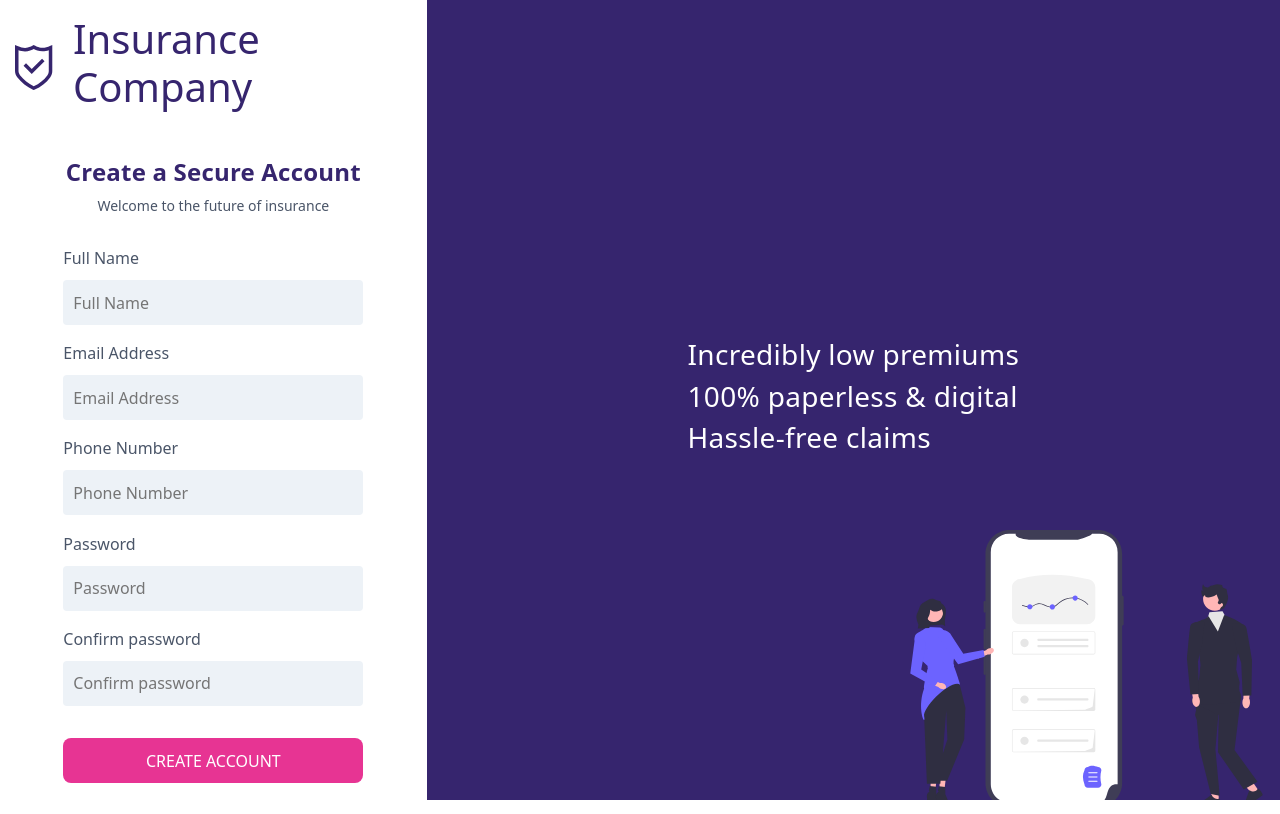
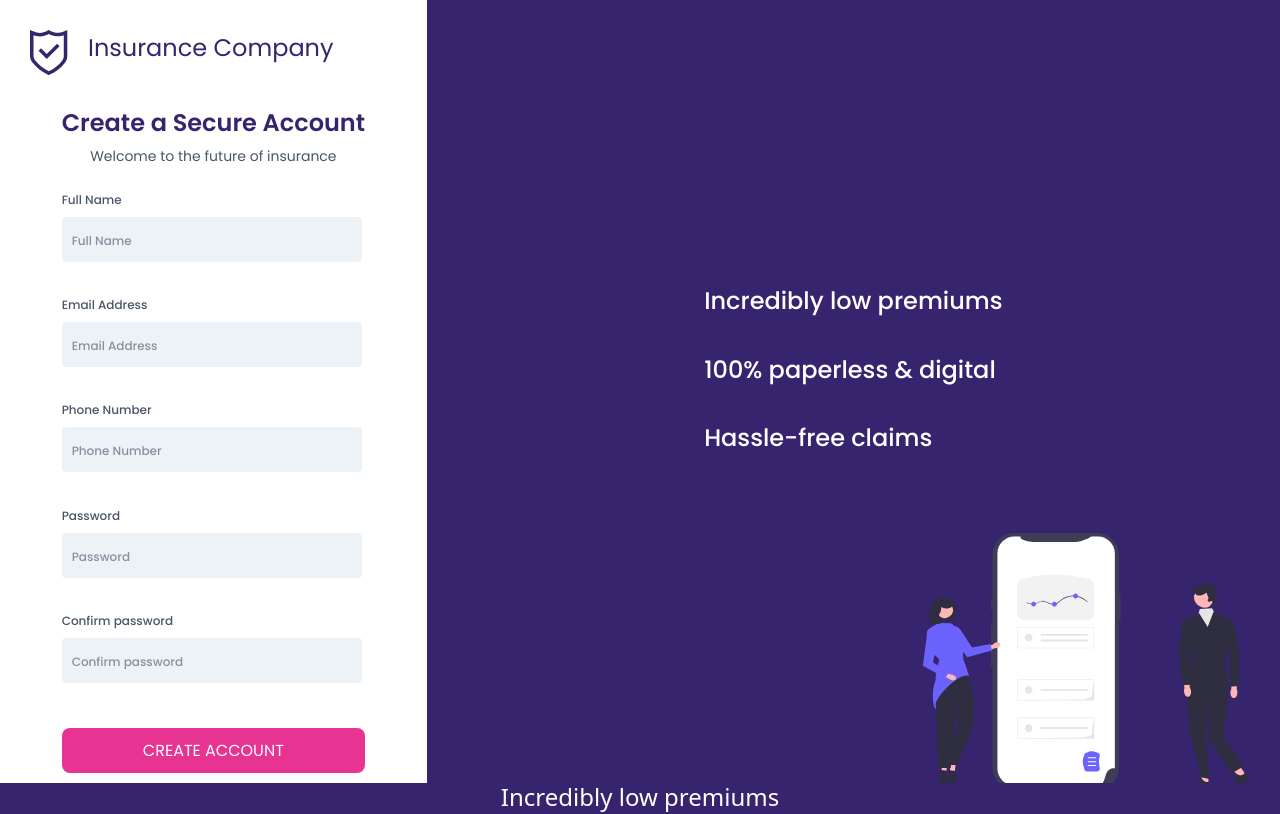
Before and after one commit to nirmal-velu/crm_ui-application, a React (Create React App) app: page /register in a window 1280 px wide. Shown: the top 814 px of the page. Built offline with nearby package versions, Linux system fonts and the light colour scheme.

Commit message:
fixed alignments

```diff
--- a/src/components/Register.css
+++ b/src/components/Register.css
@@ -1,17 +1,13 @@
-/* .register-screen {
-    height: 100vh;
-    width: 100%;
-    margin: 0%;
-    padding: 0%;
-    position: fixed;
-} */
+@import url('https://fonts.googleapis.com/css2?family=Poppins:wght@300;400;500&display=swap');
+
 
 .container1 {
     display: flex;
-    height: 100vh;
-    width: 100%;
     margin: 0%;
     padding: 0%;
+    height: auto;
+    width: 100%;
+    font-family: 'Poppins', sans-serif;
 }
 
 .first-section {
@@ -22,22 +18,29 @@
 }
 
 .second-section {
-    display: flex;
+    /* display: flex;
     flex: 4;
     background-color: #36256E;
-    position: relative;
+    position: relative; */
+
+    display: flex;
+    flex-direction: column;
+    flex: 4;
+    background-color: #36256E;
+    justify-content: end;
 }
 
 
 .header {
     display: flex;
-    /* flex-direction: row; */
-    width: 100%;
-    padding: 15px;
+    padding: 30px;
     align-items: center;
 }
 
 .header h1 {
+    font-size: 24px;
+    font-style: normal;
+    font-weight: 400;
     padding-left: 20px;
     color: #36256E;
 }
@@ -52,18 +55,26 @@
 .form p {
     padding: 0.1px;
     color: red;
+    margin: 15px;
+    font-size: 13px;
+    font-style: normal;
 }
 
 .first-section form label {
     color: #4A5568;
+    font-size: 12px;
+    font-style: normal;
+    font-weight: 500;
+    line-height: 24px;
 }
 
 .title {
     color: #36256E;
-    letter-spacing: 0.2px;
     text-align: center;
     font-size: 24px;
-    margin-top: 20px;
+    font-style: normal;
+    font-weight: 600;
+    line-height: 36px;
 }
 
 .subtitle {
@@ -71,7 +82,10 @@
     text-align: center;
     font-size: 14px;
     margin-top: 5px;
-    margin-bottom: 30px;
+    margin-bottom: 20px;
+    font-style: normal;
+    font-weight: 400;
+    line-height: 21px;
 }
 
 .form input {
@@ -81,7 +95,15 @@
     border: none;
     border-radius: 4px;
     padding-left: 10px;
-    margin-top: 10px;
+    margin-top: 5px;
+}
+
+input::placeholder {
+    color: #87909E;
+    font-size: 12px;
+    font-style: normal;
+    font-weight: 500;
+    line-height: 24px
 }
 
 #success {
@@ -108,24 +130,33 @@
     justify-content: center;
 }
 
-.second-section img {
-    position: absolute;
+.image1 {
+    display: flex;
+    width: 100%;
+    align-items: end;
+    justify-content: flex-end;
+    /* position: absolute;
     bottom: 0;
-    right: 0;
+    right: 0; */
 }
 
 .ss-text {
+    width: 100%;
+    gap: 40px;
+    margin-bottom: 80px;
     color: #FFFFFF;
-    position: absolute;
-    line-height: 36px;
-    font-size: 24px;
-    top: 50%;
-    left: 50%;
-    transform: translate(-50%, -50%);
-    letter-spacing: 0.3px;
+    display: flex;
+    flex-direction: column;
+    align-content: center;
+    justify-content: center;
+    flex-wrap: wrap;
 }
 
-
-
+.ss-text h3 {
+    font-weight: 500;
+    font-size: 24px;
+    margin: 0px;
+    font-style: normal;
+}
 
 /* @media screen and (max-width: 768px) {} */
--- a/src/components/Register.tsx
+++ b/src/components/Register.tsx
@@ -87,7 +87,7 @@ function Register() {
             if (!Object.keys(validationError).length) {
                 setError({})
                 console.log("no error form added")
-                const response = await axios.post( apiBaseUrl + 'register/register', details);
+                const response = await axios.post(apiBaseUrl + 'register/register', details);
                 console.log(response.data.message);
                 setResult(response.data.message);
                 console.log("added");
@@ -111,7 +111,7 @@ function Register() {
 
 
     return (
-        // <div className='register-screen'>
+        <div className='register-screen'>
             <div className='container1'>
                 <div className='first-section'>
                     <div className='header'>
@@ -122,7 +122,7 @@ function Register() {
                         <form onSubmit={handlesubmit}>
                             <div className='title'><b>Create  a  Secure  Account</b></div>
                             <div className='subtitle'>Welcome to the future of insurance</div>
-                        <div className='inputfield'>
+                            <div className='inputfield1'>
                                 <label>Full Name </label>
                                 <br></br>
                                 <input className='input'
@@ -146,7 +146,7 @@ function Register() {
                                 </input>
                             </div>
                             <p>{Error.fullName ? <span>{Error.fullName}</span> : ""}</p>
-                        <div className='inputfield'>
+                            <div className='inputfield1'>
                                 <label>Email Address </label>
                                 <br></br>
                                 <input className='input'
@@ -166,7 +166,7 @@ function Register() {
                                 </input>
                             </div>
                             <p>{Error.email ? <span>{Error.email}</span> : ""}</p>
-                        <div className='inputfield'>
+                            <div className='inputfield1'>
                                 <label>Phone Number </label>
                                 <br></br>
                                 <input className='input'
@@ -191,7 +191,7 @@ function Register() {
                                 </input>
                             </div>
                             <p>{Error.phoneNumber && <span>{Error.phoneNumber}</span>}</p>
-                        <div className='inputfield'>
+                            <div className='inputfield1'>
                                 <label>Password </label>
                                 <br></br>
                                 <input className='input'
@@ -212,7 +212,7 @@ function Register() {
                                 </input>
                             </div>
                             <p>{Error.password && <span>{Error.password}</span>}</p>
-                        <div className='inputfield'>
+                            <div className='inputfield1'>
                                 <label>Confirm password </label>
                                 <br></br>
                                 <input className='input'
@@ -243,6 +243,17 @@ function Register() {
                         <h3> 100% paperless & digital</h3>
                         <h3>Hassle-free claims</h3>
                     </div>
+                    <div className='image1'>
+                        <img src='Group 1000004714.svg' width="399" height="250" ></img>
+                    </div>
+                </div>
+            </div>
+            <div className='second-section'>
+                <div className='ss-text'>
+                    <h3>Incredibly low premiums</h3>
+                    <h3> 100% paperless & digital</h3>
+                    <h3>Hassle-free claims</h3>
+                </div>
                 <img src='Group 1000004714.svg' width="399" height="270"></img>
             </div>
         </div>
```
Lines whose indentation alone changed are shown as unchanged.
